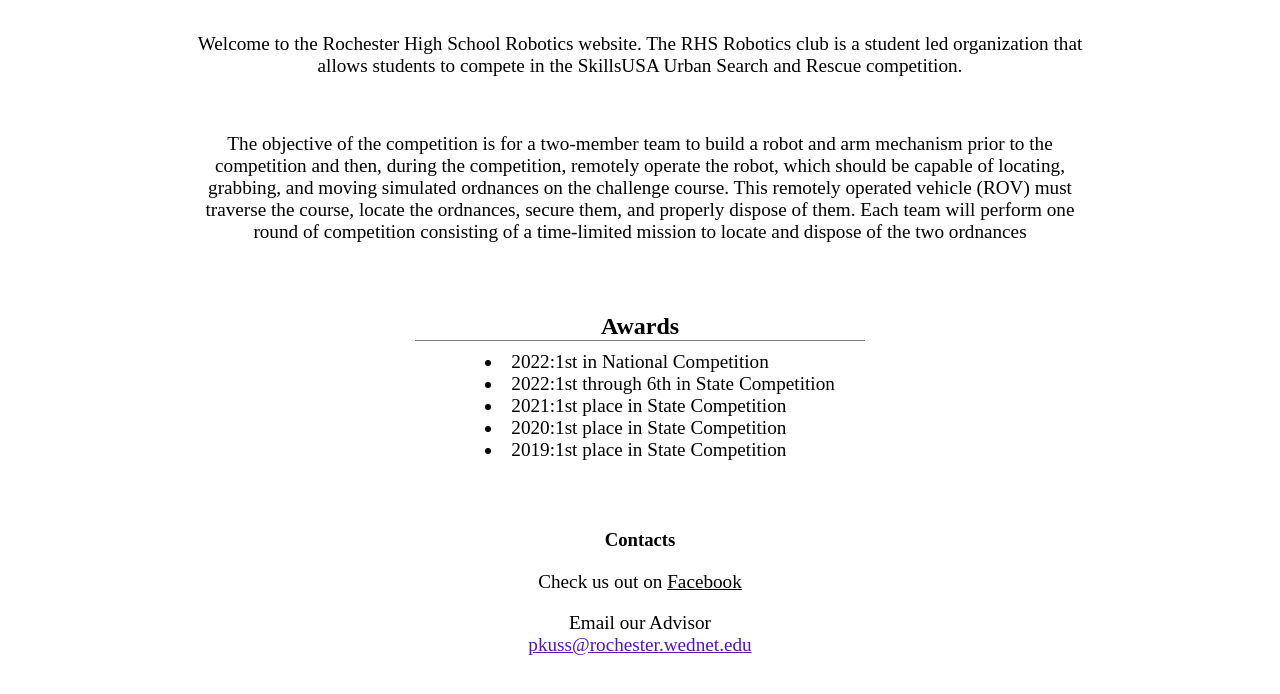
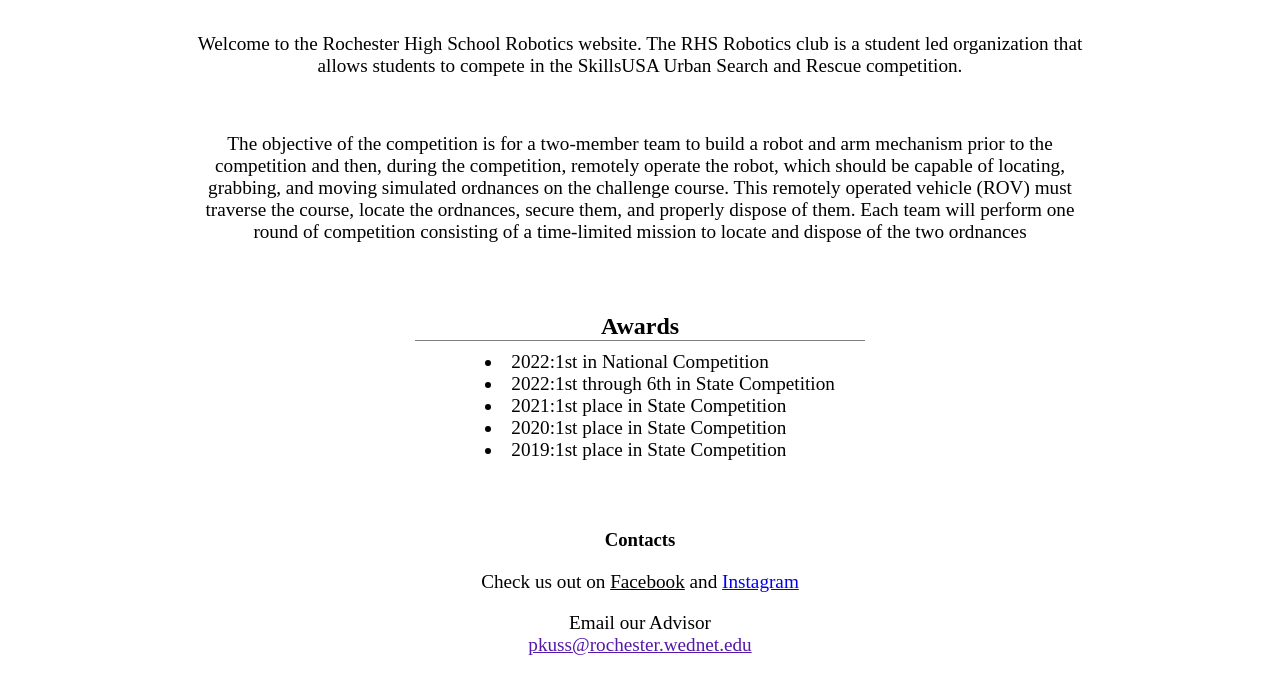
Before and after one commit to RHS-Robotics/RHS_Robotics_Website, a plain HTML site: page index.html in a window 1280 px wide. Shown: the part 138-832 px from the top of the page. Drawn offline with Linux system fonts and the light colour scheme; grey boxes are pictures that could not be loaded.

Commit message:
Added Instagram link

```diff
--- a/index.html
+++ b/index.html
@@ -70,7 +70,7 @@
     </div>
     <div class="contacts" id="contacts">
         <h3>Contacts</h3>
-        <p>Check us out on <a class="link" target="_blank" href="https://www.facebook.com/people/RHS-Robotics-team/100067617785404/">Facebook</a></p>
+        <p>Check us out on <a class="link" target="_blank" href="https://www.facebook.com/people/RHS-Robotics-team/100067617785404/">Facebook</a> and <a href="https://www.instagram.com/rochester.robotics/">Instagram</a></p>
          <p id="email">Email our Advisor <br />
         <a href="mailto:pkuss@rochester.wednet.edu">pkuss@rochester.wednet.edu</a>
       </p>
```
